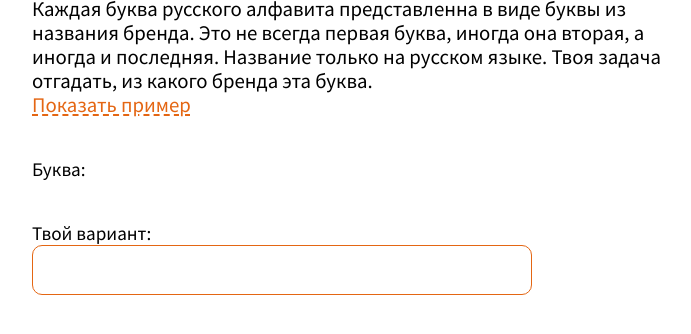
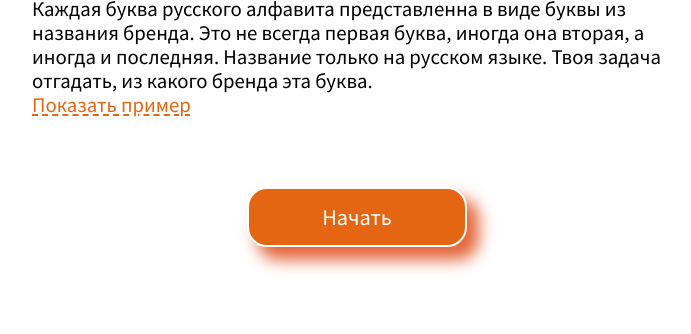
Before and after one commit to tolkoxa/brandalphabet, a plain HTML site: page index.html in a window 1280 px wide. Shown: the part 114-448 px from the top of the page, without its empty margins (283-974 px from the left). Drawn offline with nearby package versions, Linux system fonts and the light colour scheme.

Commit message:
Стили и вёрстка

```diff
--- a/index.html
+++ b/index.html
@@ -6,8 +6,8 @@
     <meta name="viewport" content="width=device-width, initial-scale=1.0">
     <link href="https://fonts.googleapis.com/css2?family=IBM+Plex+Sans:ital,wght@0,600;1,600;1,700&family=Source+Sans+Pro:wght@400;600;700&display=swap" rel="stylesheet">
     <link rel="stylesheet" href="style/style.css">
-
-    <title>брендАзбука</title>
+    <link rel="shortcut icon" href="img/favicon.ico" type="imgage/x-icon">
+    <title>БРЕНДАЗБУКА</title>
 </head>
 
 <body>
@@ -32,16 +32,7 @@
                 </div>
             </div>
         </header>
-        <main class="main__style">
-            <p class="desc__text">Буква:</p>
-            <div class="letter" id="letter_img">
-                <!-- <img src="img/03_1.png">
-                <p class="hint">(одно слово)</p> -->
-            </div>
-            <p class="desc__text">Твой вариант:</p>
-            <!-- <form class="form__style"> -->
-            <input class="form__input" type="text" id="letter_check">
-            <!-- </form> -->
+        <main class="main__style" id="main__place">
         </main>
     </div>
     <script src="script/script.js"></script>
--- a/scss/_param.scss
+++ b/scss/_param.scss
@@ -5,3 +5,4 @@ sans-serif;
 $color_black: #000;
 $color_orange: #e46613;
 $color_grey: grey;
+$color_white: #fff;
--- a/scss/style.scss
+++ b/scss/style.scss
@@ -156,3 +156,38 @@ body {
         text-transform: uppercase;
     }
 }
+
+.button {
+    margin: 0 0 0 0;
+    padding: 30px 10px;
+    width: 650px;
+    display: flex;
+    justify-content: center;
+    align-items: center;
+    &__start {
+        width: 220px;
+        height: 60px;
+        border-radius: 20px;
+        background-color: $color_orange;
+        color: $color_white;
+        font-family: $font__main;
+        font-weight: 500;
+        font-size: 1.4rem;
+        outline: none;
+        border: 2px solid $color_white;
+        box-shadow: 11px 12px 16px 1px #E4663B;
+        transition: 0.2s;
+        &:hover {
+            background-color: $color_grey;
+            color: $color_black;
+            cursor: pointer;
+            border: 2px solid $color_grey;
+        }
+        &:active {
+            box-shadow: 0px 0px 10px 0px #E4663B;
+            transition: 0.2s;
+            padding: 0 10px 5px 0;
+            // color: $color_white;
+        }
+    }
+}
```
Also changed, not shown: style/style.css.
